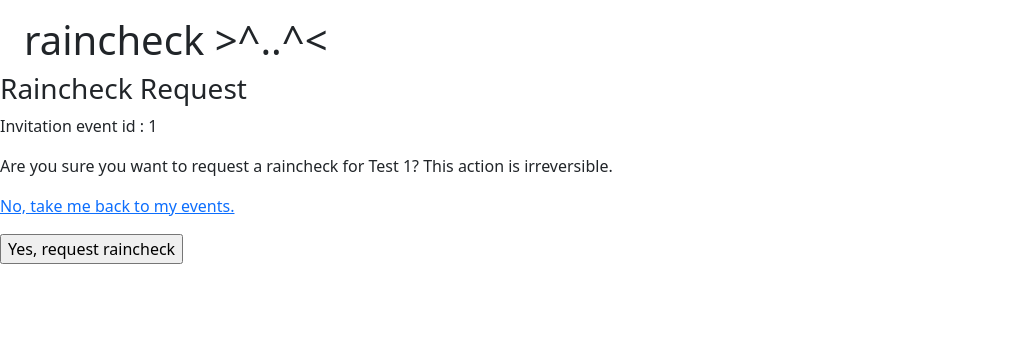
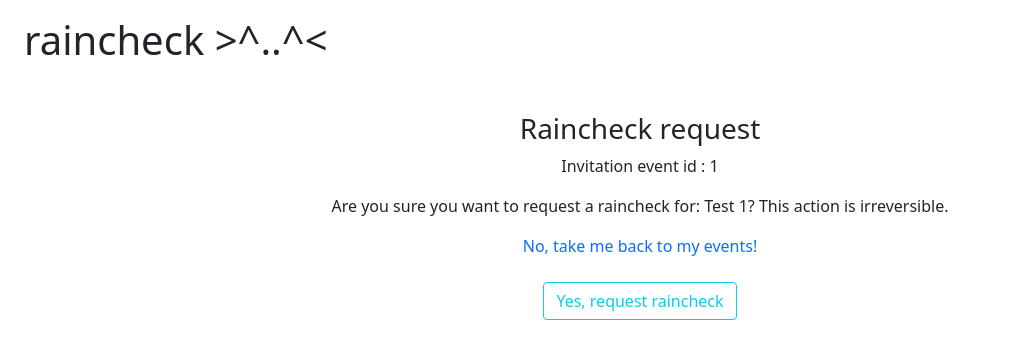
Before and after one commit to ctkelly/raincheck, a Django app: page /events/event/invitation/1/update in a window 1280 px wide. Shown: the top 359 px of the page, without its empty margins (0-1011 px from the left). Run offline with Django 3.2, Linux system fonts and the light colour scheme; a user stored in the database is signed in; data comes from the database, SQL or seed files in the repository; some libraries are stand-ins or nearby versions.

Commit message:
Add styling to template

```diff
--- a/events/templates/events/invitation_form.html
+++ b/events/templates/events/invitation_form.html
@@ -2,17 +2,19 @@
 
 {% block content %}
 
-<h3>Raincheck Request</h3>
+<h3 class="text-center mt-5">Raincheck request</h3>
 
-<p>Invitation event id : {{ invitation.event_id }}</p>
+<p class="text-center">Invitation event id : {{ invitation.event_id }}</p>
 
-<p>Are you sure you want to request a raincheck for {{ invitation.event.title }}? This action is irreversible.</p>
+<p class="text-center">Are you sure you want to request a raincheck for: {{ invitation.event.title }}? This action is irreversible.</p>
 
-<p><a href="{% url 'events:all' %}">No, take me back to my events.</a></p>
+<p class="text-center"><a href="{% url 'events:all' %}" class="text-decoration-none">No, take me back to my events!</a></p>
 
 <form action="" method="POST">
   {% csrf_token %}
-  <input type="submit" value="Yes, request raincheck">
+    <div class="text-center mt-4">
+        <input type="submit" value="Yes, request raincheck" class="btn btn-outline-info">
+    </div>
 </form>
 
 {% endblock %}
```
